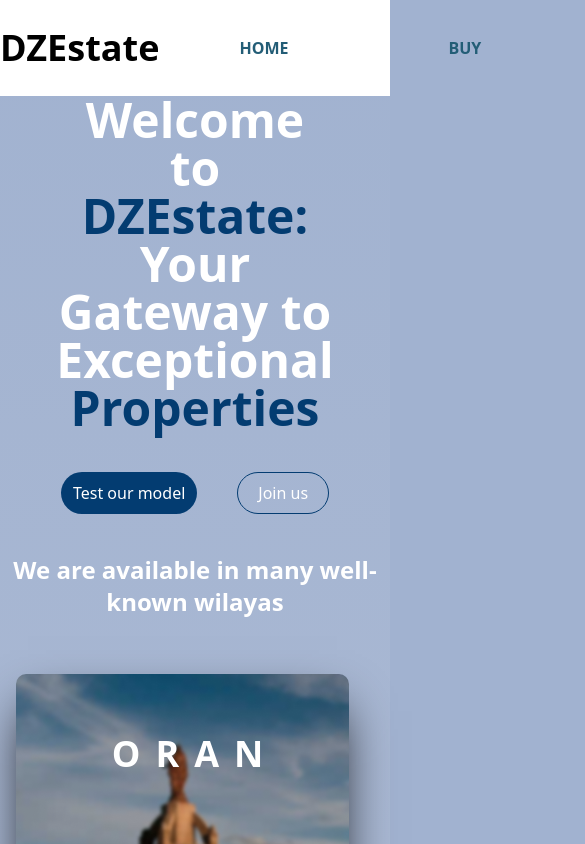
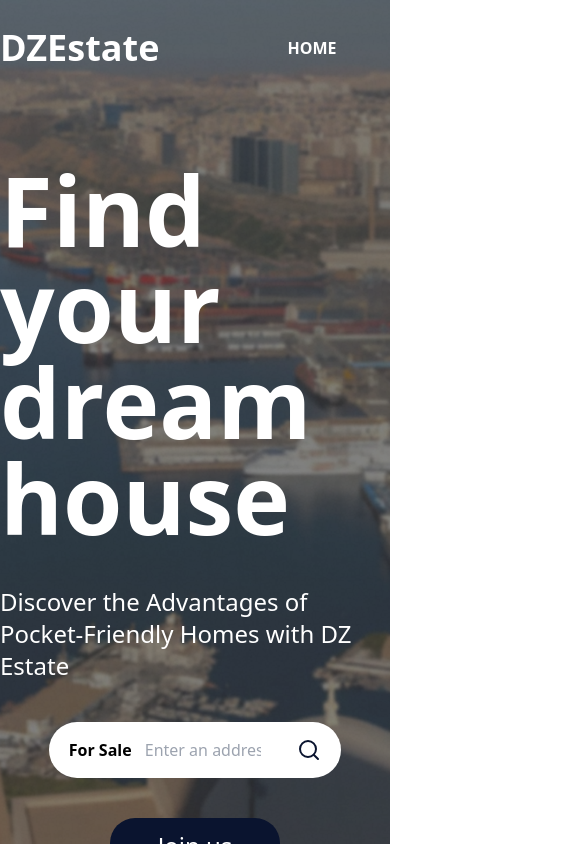
Before and after one commit to AnisRasoul/DZEstate, a Vue app: page / in a window 390 px wide. Shown: the top 844 px of the page, 585 px wide, since content can reach past the window. Built offline with nearby package versions, Linux system fonts and the light colour scheme.

Commit message:
updated the hero section and changed the cards into three types house, appartment, villa

```diff
--- a/src/components/Footing.vue
+++ b/src/components/Footing.vue
@@ -1,12 +1,12 @@
 <template>
-  <div class="md:grid md:grid-cols-3 py-10 mx-32">
+  <div class="md:grid md:grid-cols-3 py-10  bg-primary text-white">
     <router-link to=""> <div class="flex items-center justify-center py-5">
     <img src="../assets/hero/logo.svg" class="h-50">
    <h1 class="text-4xl font-extrabold">DZEstate</h1> </div></router-link>
   <div class="flex space-x-10">
 
     <div class="flex flex-col md:items-center space-y-6 md:text-xl md:my-5 border-r border-l">
-      <a href="#" class="hover:font-bold  hover:text-primary border-b  ">Take a tour</a>
+      <a href="#" class="hover:font-bold   hover:text-primary border-b  ">Take a tour</a>
       <a href="#" class="hover:font-bold  hover:text-primary border-b  ">Features</a>
       <a href="#" class="hover:font-bold  hover:text-primary border-b  ">Partners</a>
       <a href="#" class="hover:font-bold  hover:text-primary border-b  ">Pricing</a>
--- a/src/components/WilayaCard.vue
+++ b/src/components/WilayaCard.vue
@@ -1,5 +1,5 @@
 <template>
-    <div class="relative rounded-[25px] p-4"> <!-- Parent with relative positioning -->
+    <div class="relative rounded-[25px] p-4 shadow-sm"> <!-- Parent with relative positioning -->
       <img :src="WilayaImg" alt="Wilaya Image" class="rounded-[10px] shadow-2xl shadow-black transition-transform duration-300 ease-in-out hover:scale-105" /> <!-- Image to be overlaid -->
       <h1
         class="absolute top-[20%] left-1/2 transform -translate-x-1/2 -translate-y-1/2 text-white font-bold text-4xl uppercase tracking-[15px]"
--- a/src/components/navbar.vue
+++ b/src/components/navbar.vue
@@ -1,24 +1,24 @@
 <template>
-  <div class="flex justify-around items-center bg-white space-x-20">
+  <div class="flex justify-around items-center space-x-32">
     <!-- Logo and Site Name -->
-    <div class="flex items-center bg-white">
+    <div class="flex items-center">
       <router-link to="/">
         <img src="../assets/hero/logo.svg" class="h-24" alt="DZEstate Logo" />
       </router-link>
-      <h1 class="text-4xl font-extrabold">DZEstate</h1>
+      <h1 class="text-4xl font-extrabold text-white">DZEstate</h1>
     </div>
 
     <!-- Navigation Links -->
-    <div class="flex items-center space-x-40">
-      <router-link to="/" class="uppercase text-[#235D76] hover:text-primary font-sans font-bold">Home</router-link>
-      <router-link to="/buy" class="uppercase text-[#235D76] hover:text-primary font-sans font-bold">Buy</router-link>
-      <router-link to="/sell" class="uppercase text-[#235D76] hover:text-primary font-sans font-bold">Sell</router-link>
-      <router-link to="/rent" class="uppercase text-[#235D76] hover:text-primary font-sans font-bold">Rent</router-link>
+    <div class="flex items-center space-x-20">
+      <router-link to="/" class="uppercase text-white hover:text-primary font-sans font-bold">Home</router-link>
+      <router-link to="/buy" class="uppercase text-white hover:text-primary font-sans font-bold">Buy</router-link>
+      <router-link to="/sell" class="uppercase text-white hover:text-primary font-sans font-bold">Sell</router-link>
+      <router-link to="/rent" class="uppercase text-white hover:text-primary font-sans font-bold">Rent</router-link>
     </div>
 
     <!-- User Options and Language Selector -->
     <div class="flex items-center space-x-5">
-      <button v-if="!isLoggedIn" class="bg-primary text-white px-10 py-2 rounded">
+      <button v-if="!isLoggedIn" class="bg-primary text-white px-10 py-2 rounded-[20px]">
         <router-link to="login" >Login</router-link>
 
       </button>
@@ -31,18 +31,6 @@
         <User/>
       </router-link>
 
-      <DropdownMenu>
-        <DropdownMenuTrigger class="bg-primary text-white py-2 px-6 rounded flex items-center">
-          Lang <ChevronDown class="size-4 ml-1" />
-        </DropdownMenuTrigger>
-        <DropdownMenuContent>
-          <DropdownMenuLabel>French</DropdownMenuLabel>
-          <DropdownMenuSeparator />
-          <DropdownMenuLabel>Arabic</DropdownMenuLabel>
-          <DropdownMenuSeparator />
-          <DropdownMenuLabel>English</DropdownMenuLabel>
-        </DropdownMenuContent>
-      </DropdownMenu>
     </div>
   </div>
 </template>
--- a/src/views/Home.vue
+++ b/src/views/Home.vue
@@ -1,57 +1,77 @@
 <template>
-    <div class="max-h-full bg-gradient-to-b from-[#A1B2D0] to-[#D5D9E4]">
+  <div>
+    <div class="hero">
       <navbar/>
-        <!-- Hero -->
-        <div class="md:grid md:grid-cols-2 md:gap-40 items-center">
-            <div>
-                <div class="flex flex-col justify-center items-center text-center mx-14">
-                    <h1 class="text-5xl font-bold text-white">Welcome to <span class="text-primary">DZEstate:</span> Your Gateway
-                    to Exceptional <span class="text-primary">Properties</span></h1>
-                    <div class="flex space-x-10 my-10">
-                        <button class="bg-primary md:py-3 md:px-6 py-2 px-3 rounded-[25px] text-white">Test our model</button>
-                        <button class=" border border-primary md:py-3 md:px-10 py-2 px-5 rounded-[25px] hover:bg-primary text-white">Join us</button></div>
-
+      <div class="flex flex-col justify-center items-center space-y-10 h-screen">
+        <h1 class="text-white text-8xl font-bold">Find your dream house</h1>
+        <p class="text-white text-2xl">Discover the Advantages of Pocket-Friendly Homes with DZ Estate</p>
+        <div class="relative w-3/4 max-w-lg">
+          <div class="absolute inset-y-0 left-0 flex items-center pl-5 pointer-events-none">
+            <span class="text-black font-semibold">For Sale</span>
+          </div>
+          <input type="text" class="block w-full pl-24 pr-20 py-4 rounded-full outline-none sm:text-sm" placeholder="Enter an address, city, neighborhood, or ZIP code">
+          <div class="absolute inset-y-0 right-3 flex items-center">
+            <button type="submit" class="p-2 text-primary">
+              <Search class="size-6"/>
+            </button>
           </div>
         </div>
-            <img src="../assets/hero/algeria.png" class="hidden md:block">
+        <button class="text-white text-2xl bg-primary px-12 py-3 rounded-[25px]">Join us</button>
       </div>
+    </div>
+
     <!-- Title -->
-        <div class="flex md:flex-col items-center justify-center md:text-6xl text-2xl text-center font-bold text-white hover:text-primary cursor-pointer">
-            <h1>We are available in many well-known wilayas</h1>
+    <div class="flex md:flex-col items-center justify-center md:text-9xl text-2xl text-center font-bold text-primary mx-80 my-28">
+      <h1>We are available in </h1>
+      <span class="text-primary">Popular wilayas</span>
     </div>
+
     <!-- Wilayas -->
     <div class="md:flex md:justify-around my-10">
-        <WilayaCard v-for="wilaya in this.WilayaCards" :key="wilaya.id" :WilayaImg="wilaya.WilayaImg" :WilayaName="wilaya.WilayaName" />
+      <WilayaCard v-for="wilaya in WilayaCards" :key="wilaya.id" :WilayaImg="wilaya.WilayaImg" :WilayaName="wilaya.WilayaName" />
     </div>
+
     <!-- Title -->
-          <div class="flex my-20 ">
-          <h1 class="ml-[40%] text-5xl font-bold text-white ">Recently Added</h1>
-          <router-link to="" class="ml-[25%] mt-8 text-primary font-bold text-2xl hover:underline cursor-pointer">See all</router-link>
+    <div class="flex items-center my-20 space-x-96 justify-around">
+      <h1 class="text-5xl font-bold text-black">Recently Added</h1>
+      <div class="flex items-center space-x-12 font-bold">
+        <button class="bg-white text-primary border-2 border-primary px-5 py-2 rounded-[20px]" @click="showHouseCards">House</button>
+        <button class="bg-white text-primary border-2 border-primary px-5 py-2 rounded-[20px]" @click="showVillaCards">Villa</button>
+        <button class="bg-white text-primary border-2 border-primary px-5 py-2 rounded-[20px]" @click="showApartmentCards">Apartment</button>
+        <div class="flex items-center space-x-4">
+          <button class="bg-white text-primary border-2 border-primary p-2 rounded-full">
+            <ChevronLeft class="size-6"/>
+          </button>
+          <button class="bg-white text-primary border-2 border-primary p-2 rounded-full">
+            <ChevronRight class="size-6"/>
+          </button>
         </div>
+      </div>
+    </div>
+
     <!-- Houses -->
-        <div class="grid md:grid-cols-3 grid-cols-1 gap-3">
-         <EstateCard  class="my-5"
-         v-for="Estate in this.EstateCards"
-      :key="Estate.id"
-      :EstateImg="Estate.EstateImg"
-      :EstateTitle="Estate.EstateTitle"
-      :EstateType="Estate.EstateType"
-      :EstatePrice="Estate.EstatePrice"
-      :EstateSpace="Estate.EstateSpace"
-      :SellerName="Estate.SellerName"
+    <div class='flex flex-wrap space-x-48 justify-center items-center'>
+      <EstateCard
+        class="my-5"
+        v-for="card in filteredCards"
+        :key="card.id"
+        :card-image="card.cardImage"
+        :card-desc="card.cardDesc"
+        :card-price="card.cardPrice"
+        :author-image="card.authorImage"
       />
     </div>
+
     <!-- Ad -->
-        <div class="md:mx-40 mx-2 bg-gradient-to-b from-[#7799B8] to-[#CBD1E0] rounded-[30px] my-20 border-b ">
+    <div class="md:mx-40 mx-2 bg-gradient-to-b from-[#7799B8] to-[#CBD1E0] rounded-[30px] my-20 border-b">
       <div class="px-20 py-10">
         <h1 class="text-white md:text-5xl text-3xl md:w-[30%] my-3 font-bold">Find your best Real Estate</h1>
-          <p class="text-primary md:my-5 text-2xl font-semibold">We provide a complete service for the sale, purchase or rental of real estate</p>
+        <p class="text-primary md:my-5 text-2xl font-semibold">We provide a complete service for the sale, purchase, or rental of real estate</p>
         <button class="md:px-8 md:py-4 py-2 px-6 text-white bg-primary rounded-[30px] font-semibold my-5">Contact us</button>
       </div>
     </div>
 
     <Footing/>
-
   </div>
 </template>
 
@@ -61,26 +81,63 @@ import Footing from '@/components/Footing.vue'
 import navbar from '@/components/navbar.vue';
 import EstateCard from '@/components/EstateCard.vue'
 import WilayaCard from '@/components/WilayaCard.vue'
-import alger from '@/assets/hero/alger.png'
-import batna from '@/assets/hero/batna.png'
-import oran from '@/assets/hero/oran.png'
-import store from '@/store';
+import { Search, ChevronLeft, ChevronRight } from 'lucide-vue-next';
+
 export default {
-components:{navbar,WilayaCard,EstateCard,Footing,alger,batna,oran},
-
+  components: {
+    navbar,
+    WilayaCard,
+    EstateCard,
+    Footing,
+    Search,
+    ChevronLeft,
+    ChevronRight
+  },
   computed: {
     ...mapState({
-      WilayaCards: state => state.WilayaCards ,
-      EstateCards: state => state.EstateCards,
+      WilayaCards: state => state.WilayaCards,
     })
+  },
+  data() {
+    return {
+      cards: [
+        { id: "1", cardImage: "https://i.imgur.com/m6zNa2M.png", cardDesc: "Roselands House", cardPrice: "$ 35.000.000", authorImage: "https://i.imgur.com/XyGcWhT.png" },
+        { id: "2", cardImage: "https://i.imgur.com/0noTBCy.png", cardDesc: "Woodlandside", cardPrice: "$ 20.000.000", authorImage: "https://i.imgur.com/MuJdT0U.png" },
+        { id: "3", cardImage: "https://i.imgur.com/xBA3Wnr.png", cardDesc: "The Old Lighthouse", cardPrice: "$ 44.000.000", authorImage: "https://i.imgur.com/Y8BlYcG.png" },
+        { id: "4", cardImage: "https://i.pinimg.com/564x/4e/eb/f7/4eebf76e28e11ed1236436bde506a32b.jpg", cardDesc: "Los santos villa", cardPrice: "$ 60.000.000", authorImage: "https://i.imgur.com/Y8BlYcG.png" },
+        { id: "5", cardImage: "https://i.pinimg.com/564x/37/a0/3f/37a03fa1fe6e4a034daf2d5994139a54.jpg", cardDesc: "New York villa", cardPrice: "$ 25.000.000", authorImage: "https://i.imgur.com/MuJdT0U.png" },
+        { id: "6", cardImage: "https://i.pinimg.com/564x/7f/dd/c1/7fddc173fa462b5346f07c8a6155068e.jpg", cardDesc: "Chicago villa", cardPrice: "$ 25.000.000", authorImage: "https://i.imgur.com/XyGcWhT.png" },
+        { id: "7", cardImage: "https://i.pinimg.com/564x/a9/8a/0a/a98a0ac85812d1f15585ad0d532dc177.jpg", cardDesc: "miami appartment", cardPrice: "$ 6.000.000", authorImage: "https://i.imgur.com/Y8BlYcG.png" },
+        { id: "8", cardImage: "https://i.pinimg.com/564x/12/03/a5/1203a5b0a01f302d6b4a6f65216158a5.jpg", cardDesc: "vegas appartment", cardPrice: "$ 5.000.000", authorImage: "https://i.imgur.com/MuJdT0U.png" },
+        { id: "9", cardImage: "https://i.pinimg.com/564x/60/22/d0/6022d07fc9bd655b14133901a6363cbd.jpg", cardDesc: "broklyn appartment", cardPrice: "$ 2.000.000", authorImage: "https://i.imgur.com/XyGcWhT.png" }
+      ],
+      filteredCards: []
+    };
+  },
+  created() {
+    // Show house cards by default
+    this.filteredCards = this.cards.filter(card => ['1', '2', '3'].includes(card.id));
+  },
+  methods: {
+    showHouseCards() {
+      this.filteredCards = this.cards.filter(card => ['1', '2', '3'].includes(card.id));
+    },
+    showVillaCards() {
+      this.filteredCards = this.cards.filter(card => ['4', '5', '6'].includes(card.id));
+    },
+    showApartmentCards() {
+      this.filteredCards = this.cards.filter(card => ['7', '8', '9'].includes(card.id));
     }
+  }
+};
+</script>
 
 
-}
-</script>
-
 <style>
-body{
-    background-color: #A1B2D0 ;
+.hero {
+  background-image: url('../assets/bg.png');
+  background-size: cover;
+  background-position: center;
+  background-repeat: no-repeat;
 }
 </style>
--- a/tailwind.config.js
+++ b/tailwind.config.js
@@ -35,7 +35,7 @@ module.exports = {
       },
       colors: {
         primary: {
-          DEFAULT: '#033C71',
+          DEFAULT: '#0A142F',
           // You can add more shades of the color if needed
           dark: '#022C59', // Optional, a darker shade
           light: '#034E8C', // Optional, a lighter shade
```
Also changed, not shown: server.js (deleted, +0 -14 lines), src/components/EstateCard.vue (+14 -24 lines), src/assets/bg.png (added). Lines whose indentation alone changed are shown as unchanged.
